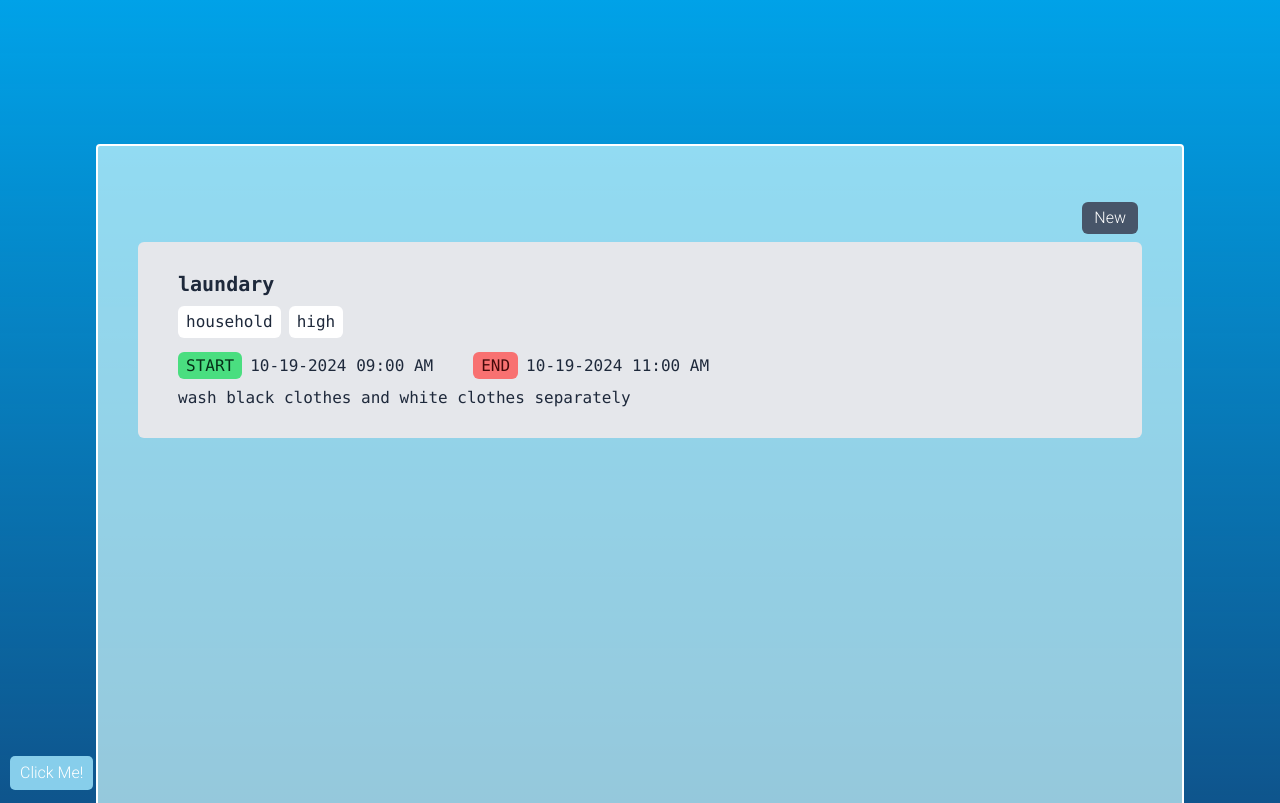
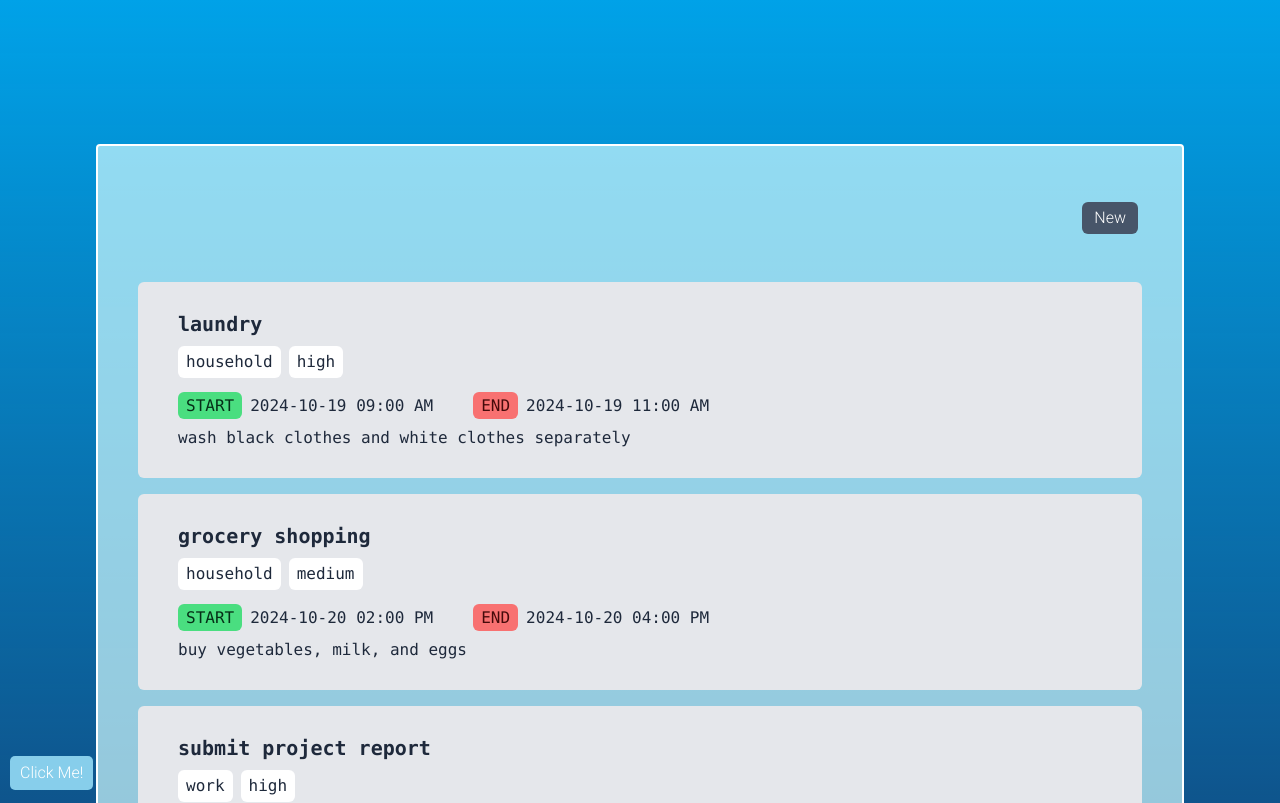
Before and after one commit to spaceofin/nextjs-prac, a Next.js app in the folder nextjs-ts-practice/: page /todos in a window 1280 px wide. Shown: the top 803 px of the page. Built offline with nearby package versions, Linux system fonts and the light colour scheme; no server answers; data requests are answered from the project's data file.

Commit message:
[nextjs-ts-practice]feat: update TodoCard component to display date and time separately, and improve todos page layout

```diff
--- a/nextjs-ts-practice/app/layout.tsx
+++ b/nextjs-ts-practice/app/layout.tsx
@@ -23,7 +23,7 @@ export default function RootLayout({
     <html lang="en" className={theme}>
       <body className={roboto.className}>
         <main className="flex min-h-screen flex-col items-center justify-center p-24">
-          <div className="flex justify-center items-center min-h-screen m-12 w-full">
+          <div className="flex justify-center items-center h-screen m-12 w-full">
             {children}
           </div>
           <Navigation />
--- a/nextjs-ts-practice/app/todos/components/todo-card.tsx
+++ b/nextjs-ts-practice/app/todos/components/todo-card.tsx
@@ -1,33 +1,21 @@
 import { Todo } from "../todo-type";
 
-function formatDate(dateString: string, includeTime: boolean = false): string {
-  const date = new Date(dateString);
+function convertTo12HourFormat(time: string) {
+  const [hour24, minutes] = time.split(":").map(Number);
 
-  const options: Intl.DateTimeFormatOptions = {
-    year: "numeric",
-    month: "2-digit",
-    day: "2-digit",
-    ...(includeTime && {
-      hour: "2-digit",
-      minute: "2-digit",
-      hour12: true,
-    }),
-  };
+  const period = hour24 >= 12 ? "PM" : "AM";
+  const hour12 = (hour24 % 12 || 12).toString().padStart(2, "0");
 
-  const formattedDate = date.toLocaleString(undefined, options);
-  const result = formattedDate
-    .replace(",", "")
-    .replace(/\//g, "-")
-    .replace(/오전/g, "AM")
-    .replace(/오후/g, "PM");
-  return result;
+  return `${hour12}:${minutes.toString().padStart(2, "0")} ${period}`;
 }
 
 export default function TodoCard({ todo }: { todo: Todo }) {
-  const includeTime = !todo.dates.dateOnly;
-
-  const startDate = formatDate(todo.dates.startDate, includeTime);
-  const endDate = formatDate(todo.dates.endDate, includeTime);
+  const startTime = todo?.dates?.startTime
+    ? convertTo12HourFormat(todo.dates.startTime)
+    : "";
+  const endTime = todo?.dates?.endTime
+    ? convertTo12HourFormat(todo.dates.endTime)
+    : "";
 
   return (
     <div className="flex flex-col py-7 px-10 bg-gray-200 rounded-md box-border font-mono gap-2">
@@ -41,13 +29,15 @@ export default function TodoCard({ todo }: { todo: Todo }) {
           <span className="bg-green-400 p-1 px-2 rounded-md text-green-950 mr-2">
             START
           </span>
-          {startDate}
+          {todo.dates.startDate}
+          {" " + startTime}
         </div>
         <div>
           <span className="bg-red-400 p-1 px-2 rounded-md text-red-950 mr-2">
             END
           </span>
-          {endDate}
+          {todo.dates.endDate}
+          {" " + endTime}
         </div>
       </div>
       <div>{todo.memo}</div>
--- a/nextjs-ts-practice/app/todos/page.tsx
+++ b/nextjs-ts-practice/app/todos/page.tsx
@@ -1,5 +1,4 @@
 import TodoCard from "./components/todo-card";
-import { Todo } from "./todo-type";
 import AddTodo from "./components/add-todo";
 import NewButton from "./components/new-button";
 import { getTodos } from "./todoApi";
@@ -13,14 +12,16 @@ export default async function Todos({
   const isAddTodoOpen = searchParams.new === "true";
 
   return (
-    <div className="px-10 py-14 border-2 border-white bg-cyan-100 rounded bg-opacity-70 dark:text-slate-800 min-h-screen w-full ">
+    <div className="flex flex-col px-10 py-14 border-2 border-white bg-cyan-100 rounded bg-opacity-70 dark:text-slate-800 w-full h-full">
       {isAddTodoOpen && <AddTodo />}
       <div className="flex justify-end mb-2 mr-1">
         <NewButton />
       </div>
-      {todos.map((todo) => (
-        <TodoCard key={todo.id} todo={todo} />
-      ))}
+      <div className="flex flex-col gap-4 h-full overflow-y-auto my-10">
+        {todos.map((todo) => (
+          <TodoCard key={todo.id} todo={todo} />
+        ))}
+      </div>
     </div>
   );
 }
--- a/nextjs-ts-practice/db.json
+++ b/nextjs-ts-practice/db.json
@@ -171,15 +171,143 @@
   "todos": [
     {
       "id": 1,
-      "task": "laundary",
+      "task": "laundry",
       "category": "household",
       "priority": "high",
       "dates": {
-        "startDate": "2024-10-19T09:00:00",
-        "endDate": "2024-10-19T11:00:00",
+        "startDate": "2024-10-19",
+        "startTime": "09:00",
+        "endDate": "2024-10-19",
+        "endTime": "11:00",
         "dateOnly": false
       },
       "memo": "wash black clothes and white clothes separately"
+    },
+    {
+      "id": 2,
+      "task": "grocery shopping",
+      "category": "household",
+      "priority": "medium",
+      "dates": {
+        "startDate": "2024-10-20",
+        "startTime": "14:00",
+        "endDate": "2024-10-20",
+        "endTime": "16:00",
+        "dateOnly": false
+      },
+      "memo": "buy vegetables, milk, and eggs"
+    },
+    {
+      "id": 3,
+      "task": "submit project report",
+      "category": "work",
+      "priority": "high",
+      "dates": {
+        "startDate": "2024-10-21",
+        "startTime": "09:00",
+        "endDate": "2024-10-21",
+        "endTime": "12:00",
+        "dateOnly": false
+      },
+      "memo": "finalize and submit the Q4 project report"
+    },
+    {
+      "id": 4,
+      "task": "doctor appointment",
+      "category": "health",
+      "priority": "high",
+      "dates": {
+        "startDate": "2024-10-22",
+        "startTime": "10:00",
+        "endDate": "2024-10-22",
+        "endTime": "11:00",
+        "dateOnly": false
+      },
+      "memo": "annual health check-up"
+    },
+    {
+      "id": 5,
+      "task": "yoga class",
+      "category": "fitness",
+      "priority": "medium",
+      "dates": {
+        "startDate": "2024-10-23",
+        "startTime": "18:00",
+        "endDate": "2024-10-23",
+        "endTime": "19:00",
+        "dateOnly": false
+      },
+      "memo": "bring a yoga mat and water bottle"
+    },
+    {
+      "id": 6,
+      "task": "car maintenance",
+      "category": "maintenance",
+      "priority": "medium",
+      "dates": {
+        "startDate": "2024-10-24",
+        "startTime": "08:00",
+        "endDate": "2024-10-24",
+        "endTime": "10:00",
+        "dateOnly": false
+      },
+      "memo": "oil change and tire rotation"
+    },
+    {
+      "id": 7,
+      "task": "team meeting",
+      "category": "work",
+      "priority": "high",
+      "dates": {
+        "startDate": "2024-10-25",
+        "startTime": "15:00",
+        "endDate": "2024-10-25",
+        "endTime": "16:30",
+        "dateOnly": false
+      },
+      "memo": "discuss project milestones and deadlines"
+    },
+    {
+      "id": 8,
+      "task": "dentist appointment",
+      "category": "health",
+      "priority": "high",
+      "dates": {
+        "startDate": "2024-10-26",
+        "startTime": "11:00",
+        "endDate": "2024-10-26",
+        "endTime": "12:00",
+        "dateOnly": false
+      },
+      "memo": "regular dental check-up"
+    },
+    {
+      "id": 9,
+      "task": "pay bills",
+      "category": "finance",
+      "priority": "high",
+      "dates": {
+        "startDate": "2024-10-27",
+        "startTime": "",
+        "endDate": "2024-10-27",
+        "endTime": "",
+        "dateOnly": true
+      },
+      "memo": "pay electricity and internet bills"
+    },
+    {
+      "id": 10,
+      "task": "friend's birthday party",
+      "category": "social",
+      "priority": "low",
+      "dates": {
+        "startDate": "2024-10-28",
+        "startTime": "19:00",
+        "endDate": "2024-10-28",
+        "endTime": "23:00",
+        "dateOnly": false
+      },
+      "memo": "buy a gift and confirm attendance"
     }
   ]
 }
```
